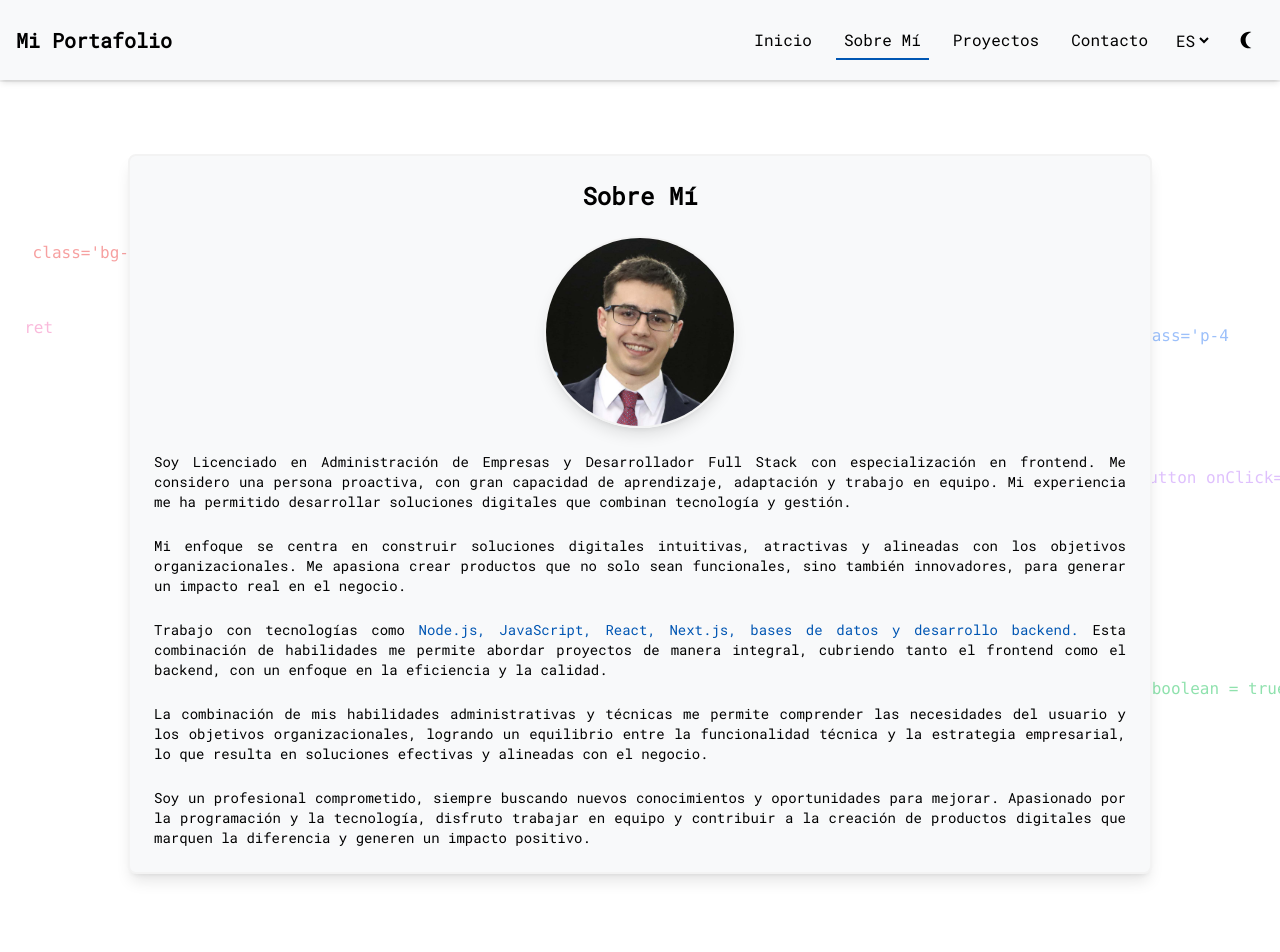
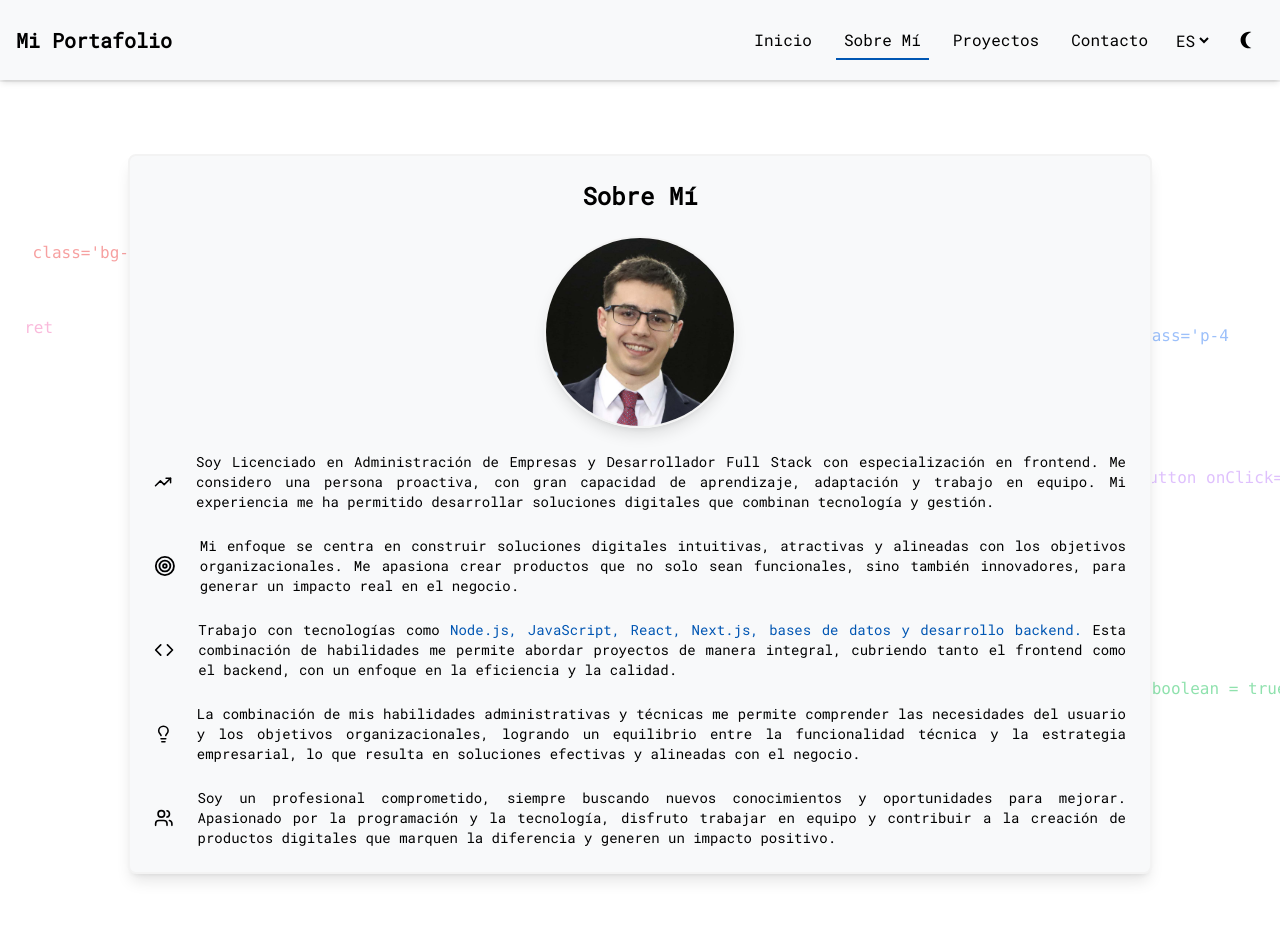
Before and after one commit to tlapro/porfolio, a Next.js app in the folder front/: page /aboutme in a window 1280 px wide. Shown: the top 952 px of the page. Built offline with nearby package versions, Linux system fonts and the light colour scheme; no server answers.

Commit message:
Fix AboutUs Icons

```diff
--- a/front/src/app/aboutme/page.tsx
+++ b/front/src/app/aboutme/page.tsx
@@ -22,33 +22,33 @@ export default function AboutMe() {
         </div>
 
         <div className="flex flex-col md:flex-row items-center gap-6 group">
-          <TrendingUp size={50} className="hidden md:visible w-2 text-primary group-hover:text-link-hover transition-all duration-300 group-hover:scale-125" />
+          <TrendingUp size={50} className="text-primary group-hover:text-link-hover transition-all duration-300 group-hover:scale-125" />
           <p className="text-sm md:text-md text-justify text-secondary hover:font-semibold">
             {t("aboutMeDescription1")}
           </p>
         </div>
-        <div className="flex items-center gap-6 group">
-          <Target size={50} className="hidden md:visible text-primary group-hover:text-link-hover transition-all duration-300 group-hover:scale-125" />
+        <div className="flex flex-col md:flex-row items-center gap-6 group">
+          <Target size={50} className="text-primary group-hover:text-link-hover transition-all duration-300 group-hover:scale-125" />
           <p className="text-sm md:text-md text-justify text-secondary hover:font-semibold">
             {t("aboutMeDescription2")}
           </p>
         </div>
-        <div className="flex items-center gap-6 group">
-          <Code size={50} className="hidden md:visible text-primary group-hover:text-link-hover transition-all duration-300 group-hover:scale-125" />
+        <div className="flex flex-col md:flex-row items-center gap-6 group">
+          <Code size={50} className="text-primary group-hover:text-link-hover transition-all duration-300 group-hover:scale-125" />
           <p className="text-sm md:text-md text-justify text-secondary hover:font-semibold">
             {t("aboutMeDescription3")}<span className="text-link-hover">{t("aboutMeTecnologies")}</span>{t("aboutMeDescription4")}
           </p>
         </div>
 
-        <div className="flex items-center gap-6 group">
-          <Lightbulb size={50} className="hidden md:visible text-primary group-hover:text-link-hover transition-all duration-300 group-hover:scale-125" />
+        <div className="flex flex-col md:flex-row items-center gap-6 group">
+          <Lightbulb size={50} className="text-primary group-hover:text-link-hover transition-all duration-300 group-hover:scale-125" />
           <p className="text-sm md:text-md text-justify text-secondary hover:font-semibold">
             {t("aboutMeDescription5")}
           </p>
         </div>
 
-        <div className="flex items-center gap-6 group">
-          <Users size={50} className="hidden md:visible text-primary group-hover:text-link-hover transition-all duration-300 group-hover:scale-125" />
+        <div className="flex flex-col md:flex-row items-center gap-6 group">
+          <Users size={50} className="text-primary group-hover:text-link-hover transition-all duration-300 group-hover:scale-125" />
           <p className="text-sm md:text-md text-justify text-secondary hover:font-semibold hover">
             {t("aboutMeDescription6")}
           </p>
```
